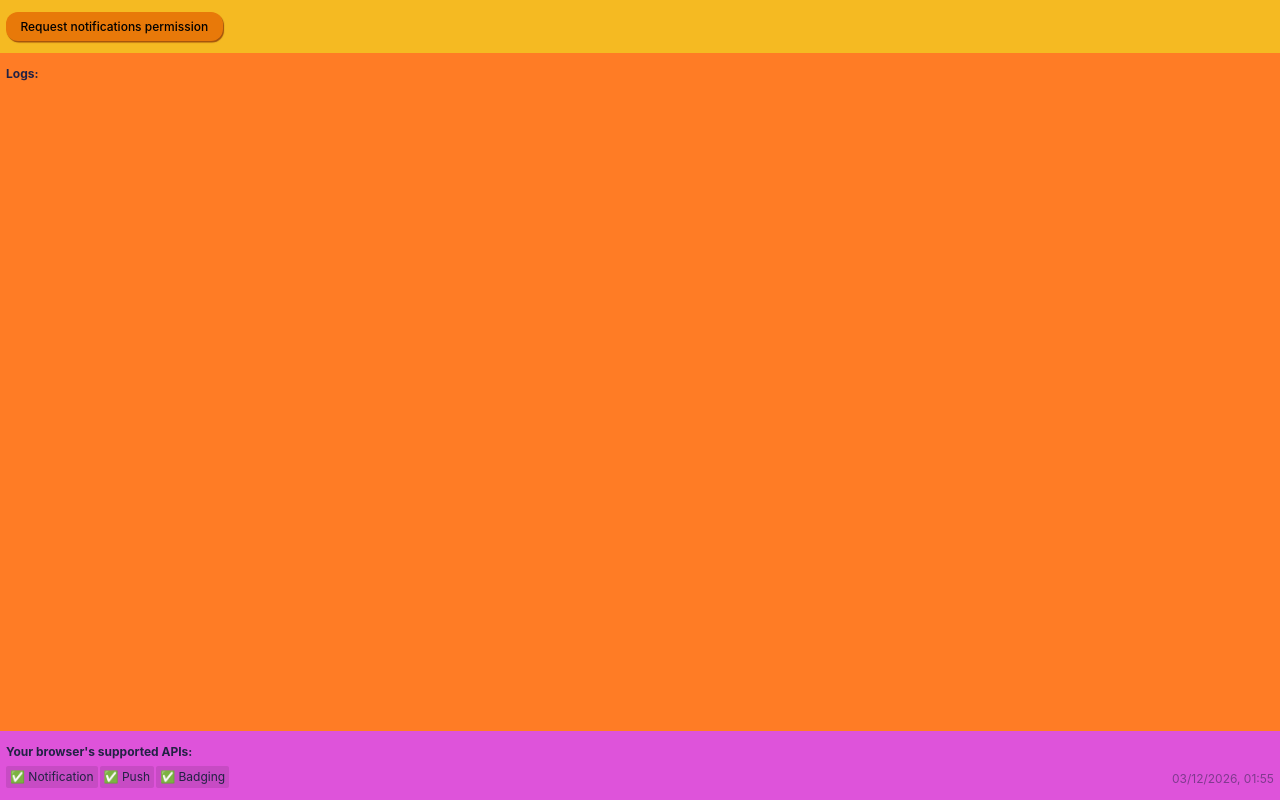
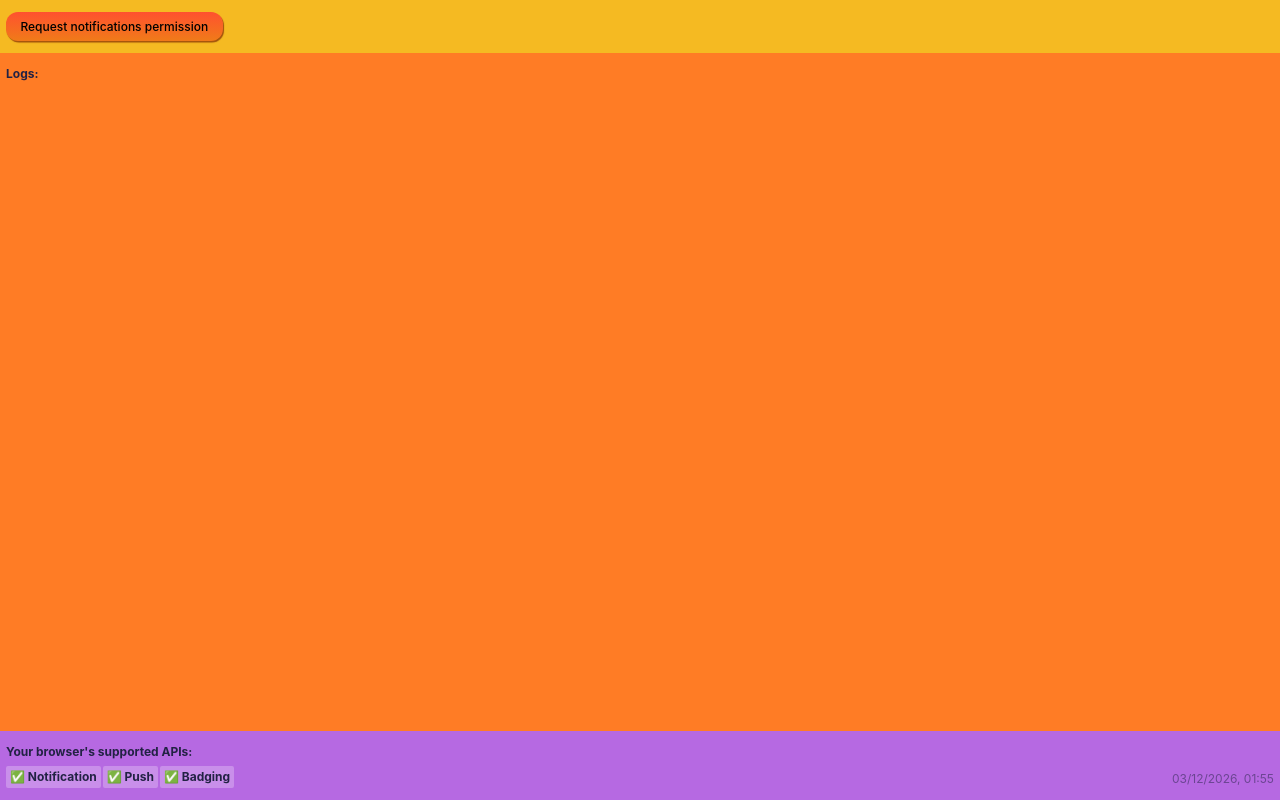
Before and after one commit to arusak/rockstar-pwa-push, a React (Vite) app: page / in a window 1280 px wide. Built offline with nearby package versions, Linux system fonts and the light colour scheme.

Commit message:
better looks

```diff
--- a/src/App.module.css
+++ b/src/App.module.css
@@ -23,7 +23,7 @@
 }
 
 .support {
-  background: #de53da;
+  background: hsl(278, 68%, 65%);
   padding: 0.5rem 0.5rem 1rem;
   display: grid;
   grid-template-columns: 1fr auto;
@@ -35,9 +35,10 @@
 }
 
 .api {
-  background: rgb(0 0 0 / 10%);
+  background: rgb(255 255 255 / 25%);
   border-radius: 2px;
   padding: 2px 4px;
+  font-weight: bold;
 }
 
 .build {
--- a/src/index.css
+++ b/src/index.css
@@ -1,5 +1,5 @@
 :root {
-  font-family: Inter, 'Segoe UI', system-ui,  Avenir, Helvetica, Arial, sans-serif;
+  font-family: Inter, 'Segoe UI', system-ui, Avenir, Helvetica, Arial, sans-serif;
   line-height: 1.5;
   font-weight: 400;
   font-size: 12px;
@@ -12,16 +12,6 @@
   -webkit-font-smoothing: antialiased;
   -moz-osx-font-smoothing: grayscale;
   -webkit-text-size-adjust: 100%;
-}
-
-a {
-  font-weight: 500;
-  color: #646cff;
-  text-decoration: inherit;
-}
-
-a:hover {
-  color: #535bf2;
 }
 
 body {
@@ -45,15 +35,16 @@ button {
   font-size: 1em;
   font-weight: 500;
   font-family: inherit;
-  background-color: #e87909;
   cursor: pointer;
-  transition: border-color 0.25s;
+  background-image: linear-gradient(to top, #FF512F 0%, #f07a19 51%, #FF512F 100%);
+  background-size: auto 200%;
+  transition: 0.5s;
   color: black;
   box-shadow: 1px 1.5px 1px rgba(140, 55, 6, 0.8);
 }
 
 button:hover {
-  border-color: #646cff;
+  background-position: bottom center;
 }
 
 button:focus,
@@ -62,7 +53,6 @@ button:focus-visible {
 }
 
 #root {
-  max-width: 1280px;
   width: 100vw;
   height: 100vh;
 }
--- a/src/service-worker.ts
+++ b/src/service-worker.ts
@@ -28,7 +28,7 @@ export const sendLog = async (message: string) => {
 
 export const showBadge = (count: number): Promise<void> => {
   if ('setAppBadge' in self.navigator) {
-    return self.navigator.setAppBadge(count);
+    return self.navigator.setAppBadge(count).then(() => sendLog('Badge displayed'));
   }
   sendLog('Badge API is not available');
   return Promise.resolve();
@@ -100,7 +100,6 @@ let subscription: PushSubscription | null = null;
 /** EVENT HANDLERS **/
 
 self.addEventListener('message', (event) => {
-  sendLog(`${event.data.type} event received by service worker`);
   if (event.data && event.data.type === 'SEND_NOTIFICATION') {
     const promises: Promise<unknown>[] = [];
 
@@ -123,7 +122,7 @@ self.addEventListener('message', (event) => {
 });
 
 self.addEventListener('push', (event) => {
-  sendLog(`Got push message: ${JSON.stringify(event.data?.json() || {}, null, 2)}`);
+  sendLog('Received a push message');
 
   const promises: Promise<unknown>[] = [];
 
```
